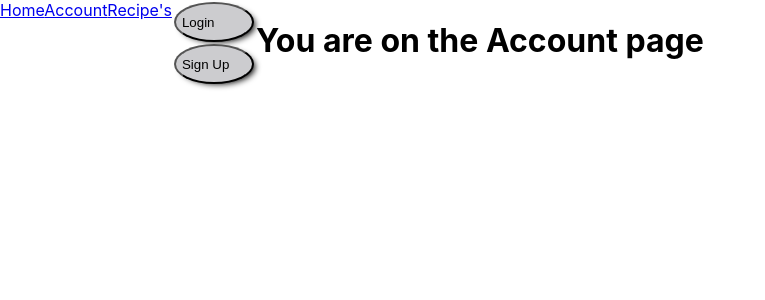
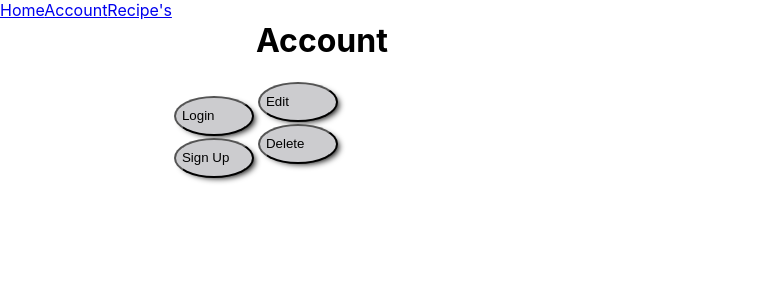
Before and after one commit to SamKynaston/cn-final-project-frontend, a React (Create React App) app: page /account in a window 1280 px wide. Shown: the top 300 px of the page, without its empty margins (0-765 px from the left). Built offline with nearby package versions, Linux system fonts and the light colour scheme; the HTML template or start-up script is replaced by a standard one.

Commit message:
did account code

```diff
--- a/src/pages/account.js
+++ b/src/pages/account.js
@@ -1,5 +1,65 @@
+import {useState, useEffect} from 'react';
+import Allcookies from '../components/allCookies';
+
 const Account = () =>{
-    return <h1>You are on the Account page</h1>
+    const [users, setUsers] = useState([]);
+    useEffect (() => {
+        fetchUsers ();
+    }, []);
+    const fetchUsers = async () => {
+        try {
+            const response = await Allcookies.get("https://api.edamam.com/api/recipes/v2?type=public&app_id=75e99c71&app_key=%2039b5b32d6e177083e0fbd7f397789d79&dishType=Biscuits%20and%20cookies&imageSize=REGULAR");
+            setUsers (response.data);
+        } catch (error) {
+            console.error("error fetching user", error);
+        }
+    };
+
+    const handleEdit = async (id, updatedUser) => {
+        try {
+            await Allcookies.put("https://api.edamam.com/api/recipes/v2?type=public&app_id=75e99c71&app_key=%2039b5b32d6e177083e0fbd7f397789d79&dishType=Biscuits%20and%20cookies&imageSize=REGULAR");
+            fetchUsers()
+        } catch (error) {
+            console.error("error updating user", error);
+        }
+    }
+
+    const handleDelete = async (id) => {
+        try {
+            await Allcookies.delete("https://api.edamam.com/api/recipes/v2?type=public&app_id=75e99c71&app_key=%2039b5b32d6e177083e0fbd7f397789d79&dishType=Biscuits%20and%20cookies&imageSize=REGULAR");
+            fetchUsers()
+        } catch (error) {
+            console.error("error deleting user", error);
+        }
+    }
+
+
+
+
+return (
+    <div>
+    <h1>Account</h1>
+
+    <button className="accbtn" onClick={() => handleEdit (users.id, users)}>Edit</button>
+    <button className ="accbtn" onClick={() => handleDelete (users.id)}>Delete</button>
+    <ul>
+        {users.map((users) => (
+            <li key = {users.id}>
+                <span>
+                    Name: {users.name}
+                </span>
+                <span>
+                    Email: {users.email}
+                </span>
+                <span>
+                    Password: {users.password}
+                </span>
+            </li>
+        ))}
+    </ul>
+    </div>
+)
 }
 
+
 export default Account;
--- a/src/pages/styles.css
+++ b/src/pages/styles.css
@@ -21,3 +21,18 @@
 .recipeContainer{
 
 }
+
+.accbtn{
+    display:flex;
+    align-items: center;
+    height:40px;
+    width: 80px;
+    border-radius: 60%;
+    margin: 2px;
+    box-shadow: 4px 3px 6px -3px;
+    background-color: rgb(204, 204, 207);
+}
+.accbtn:hover {
+    background-color: rgb(144, 144, 147);
+    box-shadow: none;
+}
```
Also changed, not shown: 1 other file (tests, documents, lock files or other folders).
